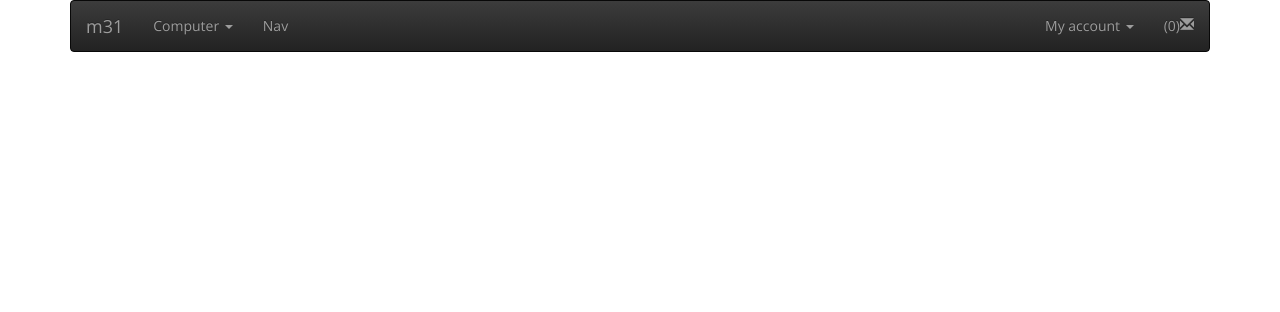
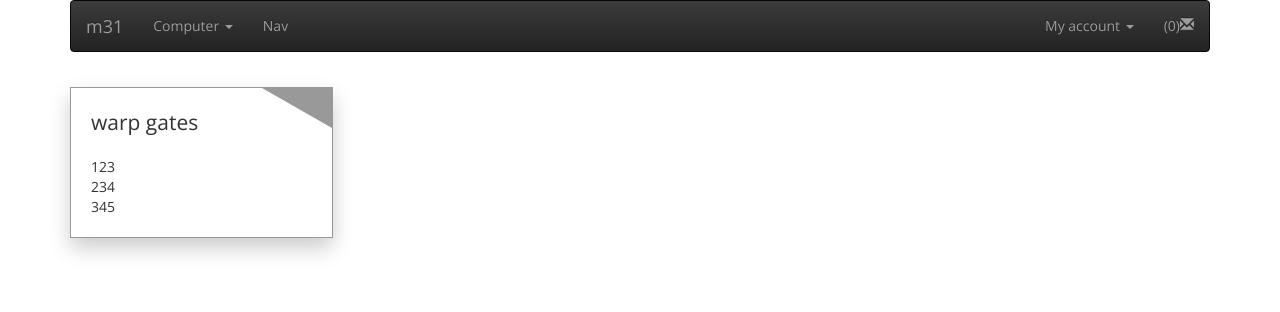
Before and after one commit to matthew-parlette/m31, a Flask app: page / in a window 1280 px wide. Shown: the top 312 px of the page. Run offline with Flask 2, Linux system fonts and the light colour scheme; grey boxes labelled with a size stand in for pictures from a placeholder-image service; some libraries are stand-ins or nearby versions.

Commit message:
Start sector display with object panel.
Copied from
http://bootsnipp.com/snippets/featured/little-offers-with-colors-and-radius

```diff
--- a/static/style.css
+++ b/static/style.css
@@ -1,3 +1,4 @@
+/* Navbar */
 @import url(http://fonts.googleapis.com/css?family=Open+Sans:400,700);
 body {
   font-family: 'Open Sans', 'sans-serif';
@@ -6,10 +7,10 @@ body {
   position: static !important;
 }
 .mega-dropdown-menu {
-    padding: 20px 0px;
-    width: 100%;
-    box-shadow: none;
-    -webkit-box-shadow: none;
+  padding: 20px 0px;
+  width: 100%;
+  box-shadow: none;
+  -webkit-box-shadow: none;
 }
 .mega-dropdown-menu > li > ul {
   padding: 0;
@@ -53,3 +54,61 @@ body {
   color: #333;
   border: 1px solid #ddd;
 }
+/* End Navbar */
+
+/* Panel */
+.shape{
+  border-style: solid; border-width: 0 70px 40px 0; float:right; height: 0px; width: 0px;
+  -ms-transform:rotate(360deg); /* IE 9 */
+  -o-transform: rotate(360deg);  /* Opera 10.5 */
+  -webkit-transform:rotate(360deg); /* Safari and Chrome */
+  transform:rotate(360deg);
+}
+.offer{
+  background:#fff; border:1px solid #ddd; box-shadow: 0 10px 20px rgba(0, 0, 0, 0.2); margin: 15px 0; overflow:hidden;
+}
+.offer-radius{
+  border-radius:7px;
+}
+.offer-danger { border-color: #d9534f; }
+.offer-danger .shape{
+  border-color: transparent #d9534f transparent transparent;
+  border-color: rgba(255,255,255,0) #d9534f rgba(255,255,255,0) rgba(255,255,255,0);
+}
+.offer-success {        border-color: #5cb85c; }
+.offer-success .shape{
+  border-color: transparent #5cb85c transparent transparent;
+  border-color: rgba(255,255,255,0) #5cb85c rgba(255,255,255,0) rgba(255,255,255,0);
+}
+.offer-default {        border-color: #999999; }
+.offer-default .shape{
+  border-color: transparent #999999 transparent transparent;
+  border-color: rgba(255,255,255,0) #999999 rgba(255,255,255,0) rgba(255,255,255,0);
+}
+.offer-primary {        border-color: #428bca; }
+.offer-primary .shape{
+  border-color: transparent #428bca transparent transparent;
+  border-color: rgba(255,255,255,0) #428bca rgba(255,255,255,0) rgba(255,255,255,0);
+}
+.offer-info {   border-color: #5bc0de; }
+.offer-info .shape{
+  border-color: transparent #5bc0de transparent transparent;
+  border-color: rgba(255,255,255,0) #5bc0de rgba(255,255,255,0) rgba(255,255,255,0);
+}
+.offer-warning {        border-color: #f0ad4e; }
+.offer-warning .shape{
+  border-color: transparent #f0ad4e transparent transparent;
+  border-color: rgba(255,255,255,0) #f0ad4e rgba(255,255,255,0) rgba(255,255,255,0);
+}
+
+.shape-text{
+  color:#fff; font-size:12px; font-weight:bold; position:relative; right:-40px; top:2px; white-space: nowrap;
+  -ms-transform:rotate(30deg); /* IE 9 */
+  -o-transform: rotate(360deg);  /* Opera 10.5 */
+  -webkit-transform:rotate(30deg); /* Safari and Chrome */
+  transform:rotate(30deg);
+}
+.offer-content{
+  padding:0 20px 10px;
+}
+/* End Panel */
--- a/templates/index.html
+++ b/templates/index.html
@@ -1,4 +1,5 @@
 {# index.html #}
 {% extends "base.html" %}
 {% block body %}
+{% include 'sector.html' %}
 {% endblock %}
--- /dev/null
+++ b/templates/object.html
@@ -0,0 +1,26 @@
+{# objects.html #}
+<!-- Object Display -->
+<div class="container">
+  <div class="row">
+    <div class="col-xs-3">
+      <div class="offer offer-default">
+        <div class="shape">
+          <div class="shape-text">
+            {{ tag  }}
+          </div>
+        </div>
+        <div class="offer-content">
+          <h3 class="lead">
+            {{ heading }}
+          </h3>
+          <p>
+            {% for line in description %}
+            {{ line }}{% if not loop.last %}<br>{% endif %}
+            {% endfor %}
+          </p>
+        </div>
+      </div>
+    </div>
+  </div>
+</div>
+<!-- End Object Display -->
--- /dev/null
+++ b/templates/sector.html
@@ -0,0 +1,6 @@
+{# sector.html #}
+{% with tag="", heading="warp gates", description=["123", "234", "345"] %}
+<!-- Sector Display -->
+{% include 'object.html' %}
+<!-- End Sector Display -->
+{% endwith %}
```
